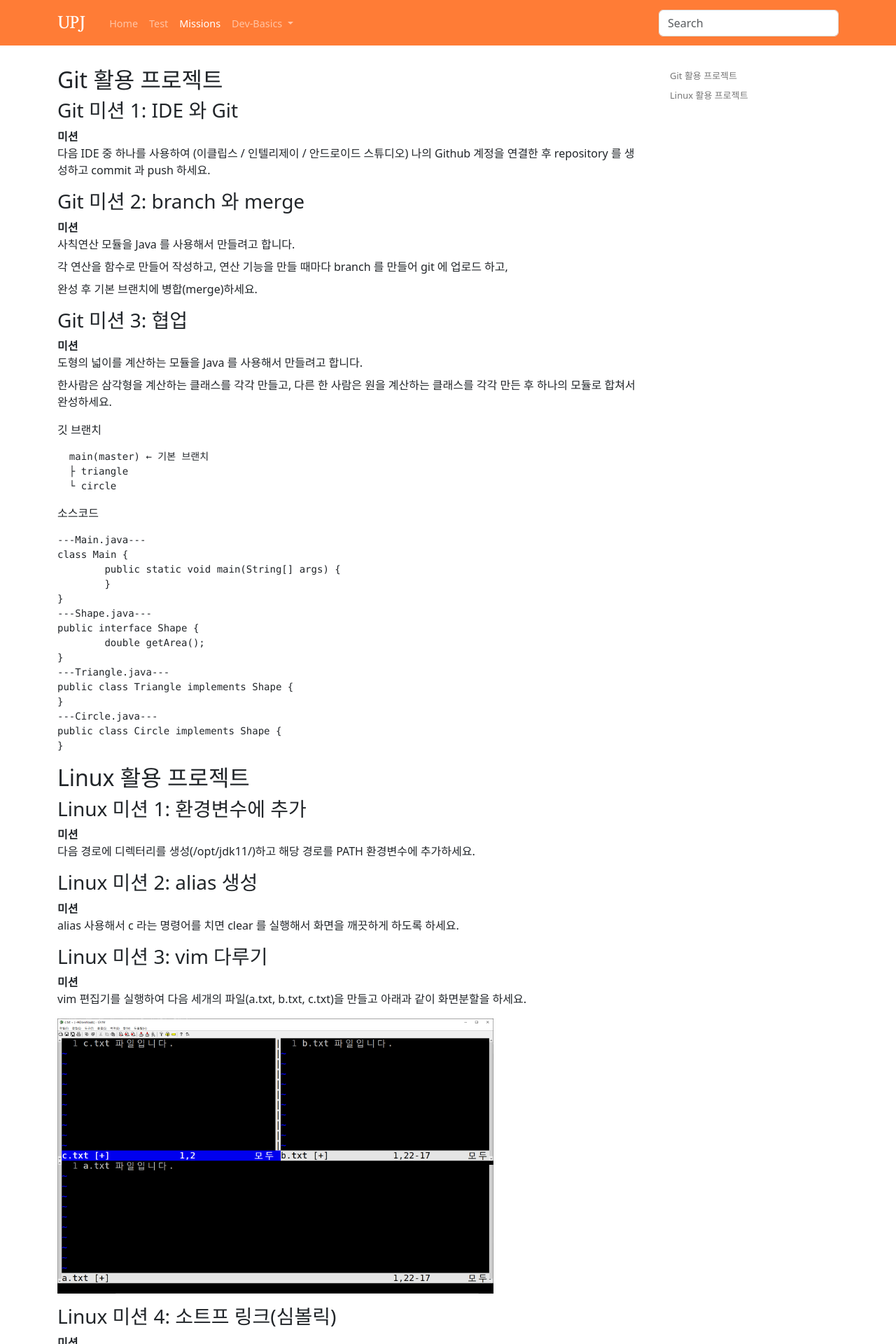
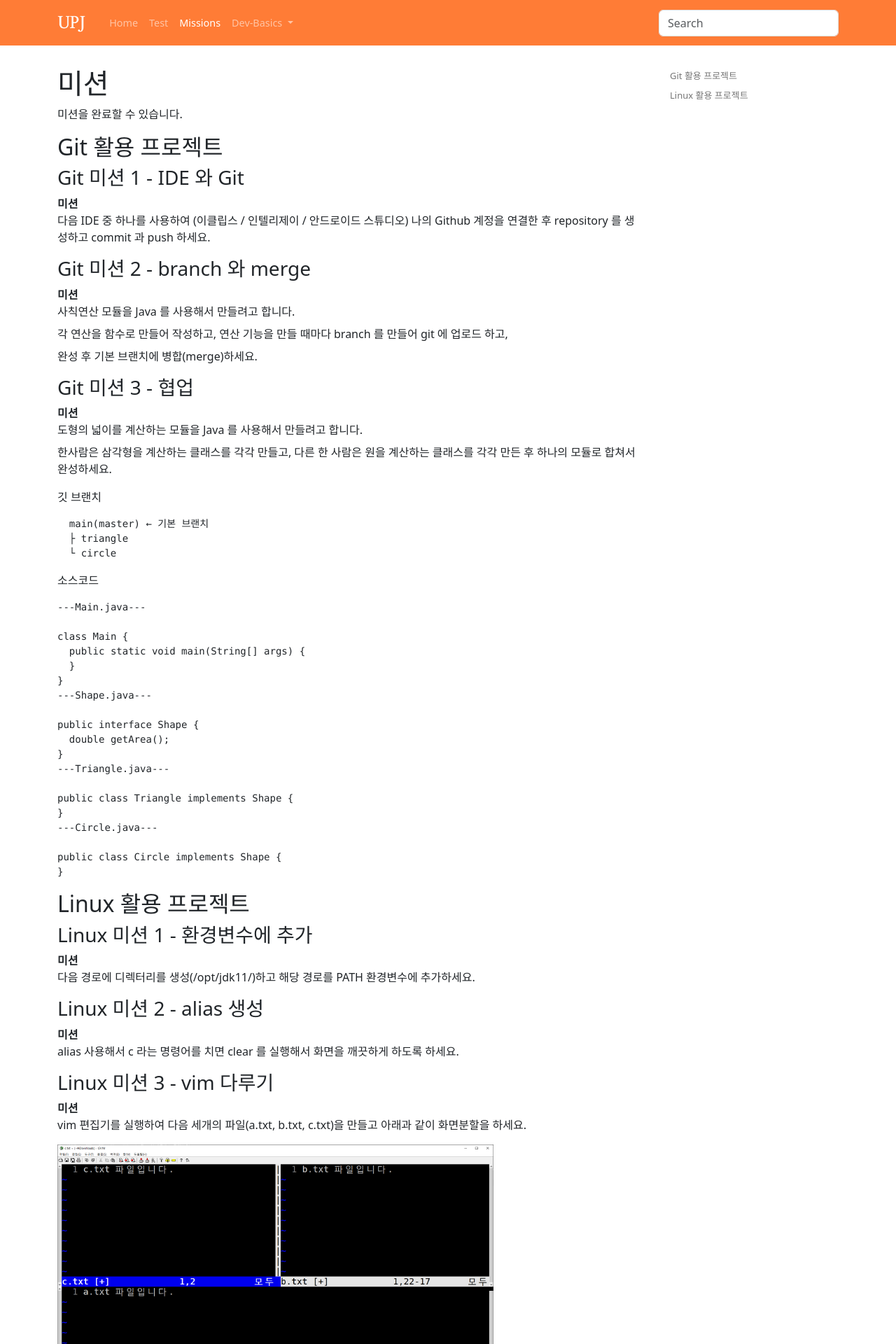
Before and after one commit to upj53/upj53.github.io, a Jekyll site: the page built from mypage/missions.md, in a window 1280 px wide. Shown: the top 1920 px of the page at 70% size. Built offline with Jekyll 4.4.1, drawn with Linux system fonts in a browser that asks for light colours; nearby versions of some CDN libraries; some of the changed text lies outside the part shown.

Commit message:
upj design init

````diff
--- a/_layouts/upj_design.html
+++ b/_layouts/upj_design.html
@@ -13,18 +13,19 @@
 
   <title>{% if page.title == 'Home' %}Home{% else %}UPJ{%endif%}</title>
 
-  <script defer src="/assets/js/jquery-3.6.3.min.js"></script>
+  <script type="text/javascript" defer src="/assets/js/jquery-3.6.3.min.js"></script>
   <link rel="stylesheet" href="/assets/css/bootstrap.min.css">
   <link rel="stylesheet" href="/assets/css/upj_design.css">
   {% if page.title == 'Home' or page.title == '404 Not Found' %}
   <link href="/assets/css/upj_home.css" rel="stylesheet">
   {% else %}
+  <link href="/assets/css/upj_toc.css" rel="stylesheet">
   <link href="/assets/css/upj_page.css" rel="stylesheet">
   {% endif %}
 
-  <script defer src="/assets/js/bootstrap.bundle.min.js"></script>
-  <script defer src="/assets/js/bootstrap-toc.min.js"></script>
-  <script src="https://kit.fontawesome.com/eaa55c88d8.js" crossorigin="anonymous"></script>
+  <script type="text/javascript" defer src="/assets/js/bootstrap.bundle.min.js"></script>
+  <script type="text/javascript" defer src="/assets/js/bootstrap-toc.min.js"></script>
+  <script type="text/javascript" defer src="https://kit.fontawesome.com/eaa55c88d8.js" crossorigin="anonymous"></script>
 
 
 </head>
@@ -38,11 +39,11 @@
       <img src="/assets/homepage/brand.png" height="30" width="auto" class="d-inline-block align-top"
            alt="Markdown Guide" style="margin-top: 4px; padding-right: 10px">
     </a>
-    <button class="navbar-toggler" type="button" data-toggle="collapse" data-target="#navbarNavAltMarkup"
-            aria-controls="navbarNavAltMarkup" aria-expanded="false" aria-label="Toggle navigation">
+    <button class="navbar-toggler" type="button" data-bs-toggle="collapse" data-bs-target="#navbarSupportedContent" aria-controls="navbarSupportedContent" aria-expanded="false"
+            aria-label="Toggle navigation">
       <span class="navbar-toggler-icon"></span>
     </button>
-    <div class="collapse navbar-collapse" id="navbarNavAltMarkup" style="margin-top: 2px">
+    <div class="collapse navbar-collapse" id="navbarSupportedContent">
       <div class="navbar-nav">
         <!---------기본메뉴----------->
         {% for item in site.data.navigation %}
@@ -120,7 +121,7 @@
   </div>
 </footer>
 
-<script defer src="/assets/js/anchor.min.js"></script>
+<script type="text/javascript" src="/assets/js/anchor.min.js"></script>
 <script>
   anchors.options = {
     placement: 'right',
--- a/assets/css/upj_page.css
+++ b/assets/css/upj_page.css
@@ -1,65 +1,3 @@
 #content-body {
  margin-top: 30px;
 }
-
-/*!
- * Bootstrap Table of Contents v1.0.1 (http://afeld.github.io/bootstrap-toc/)
- * Copyright 2015 Aidan Feldman
- * Licensed under MIT (https://github.com/afeld/bootstrap-toc/blob/gh-pages/LICENSE.md) */
-nav[data-toggle=toc] .nav > li > a {
-  display: block;
-  padding: 4px 20px;
-  font-size: 13px;
-  font-weight: 500;
-  color: #767676
-}
-
-nav[data-toggle=toc] .nav > li > a:focus, nav[data-toggle=toc] .nav > li > a:hover {
-  padding-left: 19px;
-  color: #FF7C36;
-  text-decoration: none;
-  background-color: transparent;
-  border-left: 1px solid #FF7C36
-}
-
-nav[data-toggle=toc] .nav-link.active, nav[data-toggle=toc] .nav-link.active:focus, nav[data-toggle=toc] .nav-link.active:hover {
-  padding-left: 18px;
-  font-weight: 700;
-  color: #FF7C36;
-  background-color: transparent;
-  border-left: 2px solid #FF7C36
-}
-
-nav[data-toggle=toc] .nav-link + ul {
-  display: none;
-  padding-bottom: 10px
-}
-
-nav[data-toggle=toc] .nav .nav > li > a {
-  padding-top: 1px;
-  padding-bottom: 1px;
-  padding-left: 30px;
-  font-size: 12px;
-  font-weight: 400
-}
-
-nav[data-toggle=toc] .nav .nav > li > a:focus, nav[data-toggle=toc] .nav .nav > li > a:hover {
-  padding-left: 29px
-}
-
-nav[data-toggle=toc] .nav .nav > li > .active, nav[data-toggle=toc] .nav .nav > li > .active:focus, nav[data-toggle=toc] .nav .nav > li > .active:hover {
-  padding-left: 28px;
-  font-weight: 500
-}
-
-nav[data-toggle=toc] .nav-link.active + ul {
-  display: block
-}
-
-/* small screens */
-/*@media (max-width: 768px) {*/
-/* override the Affix plugin so that the navigation isn't sticky */
-/*nav.affix[data-toggle='toc'] {*/
-/*  position: static;*/
-/*}*/
-/*}*/
--- /dev/null
+++ b/assets/css/upj_toc.css
@@ -0,0 +1,61 @@
+/*!
+ * Bootstrap Table of Contents v1.0.1 (http://afeld.github.io/bootstrap-toc/)
+ * Copyright 2015 Aidan Feldman
+ * Licensed under MIT (https://github.com/afeld/bootstrap-toc/blob/gh-pages/LICENSE.md) */
+nav[data-toggle=toc] .nav > li > a {
+  display: block;
+  padding: 4px 20px;
+  font-size: 13px;
+  font-weight: 500;
+  color: #767676;
+}
+
+nav[data-toggle=toc] .nav > li > a:focus, nav[data-toggle=toc] .nav > li > a:hover {
+  padding-left: 19px;
+  color: #FF7C36;
+  text-decoration: none;
+  background-color: transparent;
+  border-left: 1px solid #FF7C36;
+}
+
+nav[data-toggle=toc] .nav-link.active, nav[data-toggle=toc] .nav-link.active:focus, nav[data-toggle=toc] .nav-link.active:hover {
+  padding-left: 18px;
+  font-weight: 700;
+  color: #FF7C36;
+  background-color: transparent;
+  border-left: 2px solid #FF7C36;
+}
+
+nav[data-toggle=toc] .nav-link + ul {
+  display: none;
+  padding-bottom: 10px;
+}
+
+nav[data-toggle=toc] .nav .nav > li > a {
+  padding-top: 1px;
+  padding-bottom: 1px;
+  padding-left: 30px;
+  font-size: 12px;
+  font-weight: 400;
+}
+
+nav[data-toggle=toc] .nav .nav > li > a:focus, nav[data-toggle=toc] .nav .nav > li > a:hover {
+  padding-left: 29px;
+}
+
+nav[data-toggle=toc] .nav .nav > li > .active, nav[data-toggle=toc] .nav .nav > li > .active:focus, nav[data-toggle=toc] .nav .nav > li > .active:hover {
+  padding-left: 28px;
+  font-weight: 500;
+}
+
+nav[data-toggle=toc] .nav-link.active + ul {
+  display: block;
+}
+
+/* small screens */
+/*@media (max-width: 768px) {*/
+/* override the Affix plugin so that the navigation isn't sticky */
+/*nav.affix[data-toggle='toc'] {*/
+/*  position: static;*/
+/*}*/
+/*}*/
--- a/mypage/missions.md
+++ b/mypage/missions.md
@@ -4,21 +4,25 @@ layout: upj_design
 permalink: /missions/
 ---
 
-## Git 활용 프로젝트
+<h1>미션</h1>
 
-### Git 미션 1: IDE 와 Git
+미션을 완료할 수 있습니다.
+
+<h2>Git 활용 프로젝트</h2>
+
+<h3>Git 미션 1 - IDE 와 Git</h3>
 
 미션
 : 다음 IDE 중 하나를 사용하여 (이클립스 / 인텔리제이 / 안드로이드 스튜디오) 나의 Github 계정을 연결한 후 repository 를 생성하고 commit 과 push 하세요.
 
-### Git 미션 2: branch 와 merge
+<h3>Git 미션 2 - branch 와 merge</h3>
 
 미션
 : 사칙연산 모듈을 Java 를 사용해서 만들려고 합니다.
 : 각 연산을 함수로 만들어 작성하고, 연산 기능을 만들 때마다 branch 를 만들어 git 에 업로드 하고,
 : 완성 후 기본 브랜치에 병합(merge)하세요.
 
-### Git 미션 3: 협업
+<h3>Git 미션 3 - 협업</h3>
 
 미션
 : 도형의 넓이를 계산하는 모듈을 Java 를 사용해서 만들려고 합니다.
@@ -36,35 +40,39 @@ permalink: /missions/
 
 ```java
 ---Main.java---
+
 class Main {
-	public static void main(String[] args) {
-	}
+  public static void main(String[] args) {
+  }
 }
 ---Shape.java---
+
 public interface Shape {
-	double getArea();
+  double getArea();
 }
 ---Triangle.java---
+
 public class Triangle implements Shape {
 }
 ---Circle.java---
+
 public class Circle implements Shape {
 }
 ```
 
-## Linux 활용 프로젝트
+<h2>Linux 활용 프로젝트</h2>
 
-### Linux 미션 1: 환경변수에 추가
+<h3>Linux 미션 1 - 환경변수에 추가</h3>
 
 미션
 : 다음 경로에 디렉터리를 생성(/opt/jdk11/)하고 해당 경로를 PATH 환경변수에 추가하세요.
 
-### Linux 미션 2: alias 생성
+<h3> Linux 미션 2 - alias 생성</h3>
 
 미션
 : alias 사용해서 c 라는 명령어를 치면 clear 를 실행해서 화면을 깨끗하게 하도록 하세요.
 
-### Linux 미션 3: vim 다루기
+<h3>Linux 미션 3 - vim 다루기</h3>
 
 미션
 : vim 편집기를 실행하여 다음 세개의 파일(a.txt, b.txt, c.txt)을 만들고 아래과 같이 화면분할을 하세요.
@@ -73,12 +81,13 @@ public class Circle implements Shape {
 <img src="/assets/images/linux-missiong-03.png" style="width: 75%; height:auto; "/>
 </a>
 
-### Linux 미션 4: 소트프 링크(심볼릭)
+<h3>Linux 미션 4 - 소트프 링크(심볼릭)</h3>
 
 미션
 : /opt/jdk11/ 폴더에 hello.txt 파일을 만들고 ~/Documents 폴더에 해당 파일의 소프트 링크를 만드세요.
 
-### Linux 미션 5: 쉘 설정
+<h3>Linux 미션 5 - 쉘 설정</h3>
+
 
 미션
 : Oh My Zsh, PowerLevel10K 를 설치해서 다음과 같이 내가 원하는 모습으로 쉘을 바꿔보세요.
@@ -87,7 +96,7 @@ public class Circle implements Shape {
 <img src="/assets/images/linux-missiong-05.png" style="width: 75%; height:auto; "/>
 </a>
 
-### Linux 미션 6: 사용자 권한
+<h3>Linux 미션 6 - 사용자 권한</h3>
 
 미션
 : sungil 이라는 사용자를 생성하고 암호를 12345로 설정한 뒤, 관리자권한을 주세요.
@@ -96,7 +105,7 @@ public class Circle implements Shape {
 : 그룹 사용자: 읽기/실행 가능
 : 기타 사용자: 읽기/실행 가능
 
-### Linux 미션 7: 웹 서버 설치
+<h3>Linux 미션 7 - 웹 서버 설치</h3>
 
 미션
 : nodejs 를 설치하고 서비스를 구동한 뒤 다음과 같이 http://localhost:8080 페이지를 웹 브라우저에 띄우세요.
````
Also changed, not shown: _drafts/writing1.md (+27 -27 lines), _drafts/writing2-1.md (+7 -7 lines), assets/css/bootstrap-toc.min.css (deleted), assets/css/bootstrap.min.css, assets/js/anchor.min.js, 1 other file.
